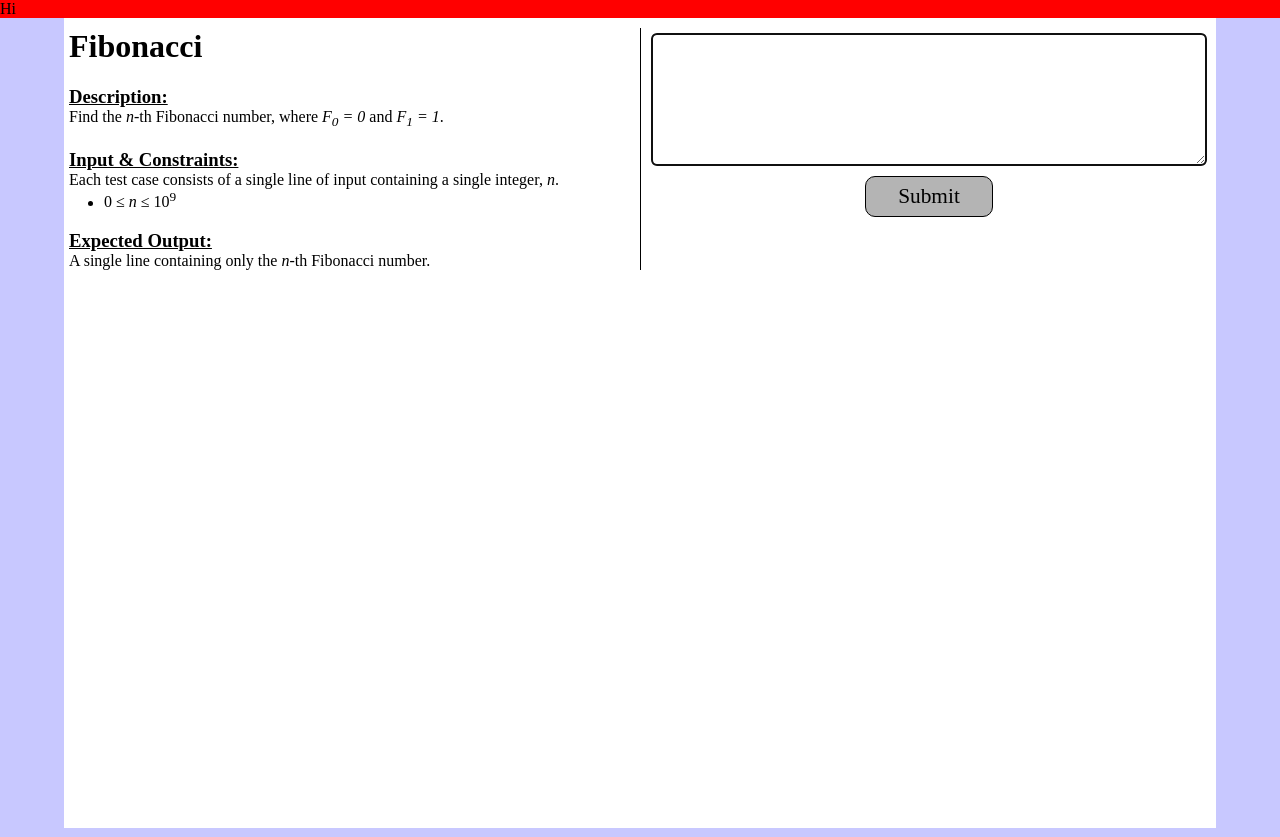
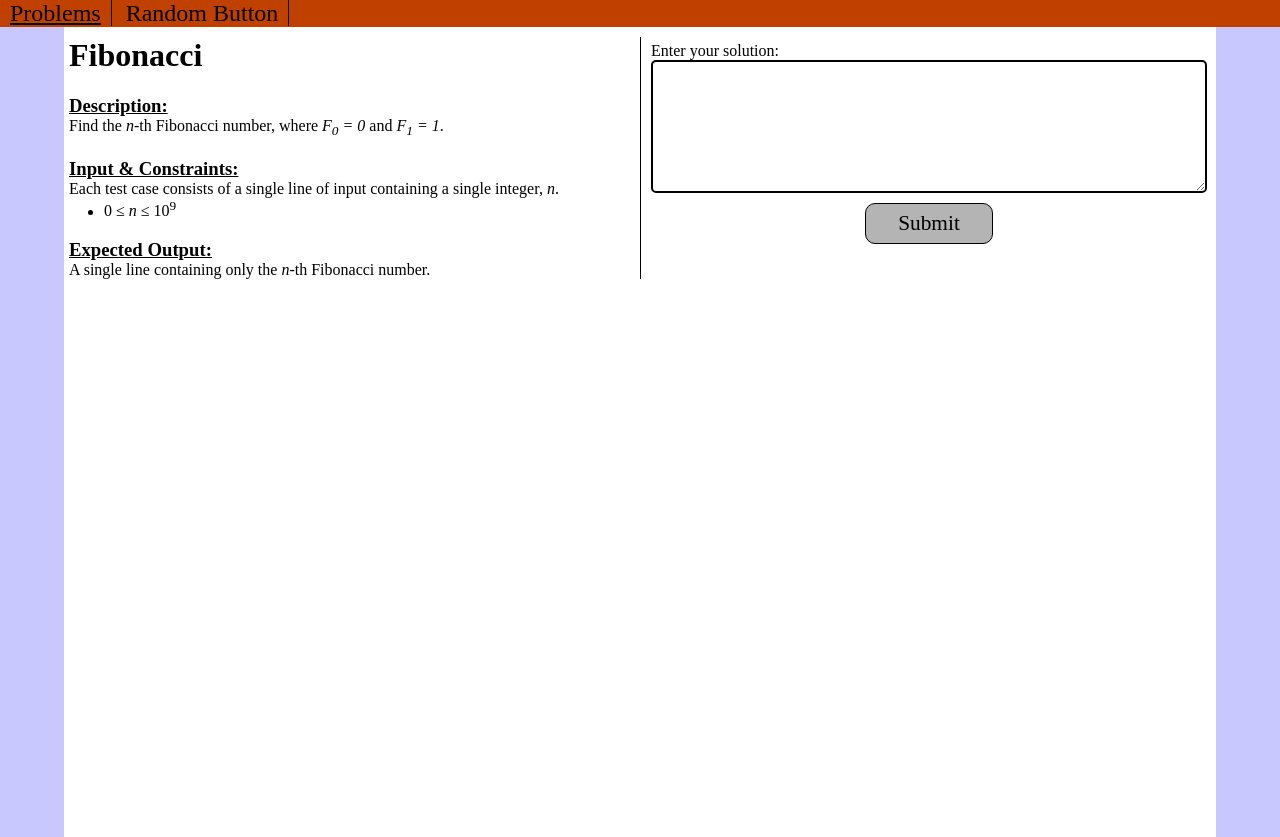
Before and after one commit to Jashaszun/codecomplete, a plain HTML site: page index.html in a window 1280 px wide. Both pictures are taken after a click on the element "Submit". Drawn offline with nearby package versions, Linux system fonts and the light colour scheme.

Commit message:
Added a header while maintaining total page height.

```diff
--- a/index.html
+++ b/index.html
@@ -1,8 +1,15 @@
 <meta http-equiv="Content-Type" content="text/html"; charset="UTF-8" />
 <title>Code Complete</title>
-<head><link href="style.css" rel="stylesheet" type="text/css"/></head>
+<head>
+  <link href="style.css" rel="stylesheet" type="text/css"/>
+  <script src="http://ajax.googleapis.com/ajax/libs/jquery/1.4.3/jquery.min.js"></script>
+  <script src="index.js"></script>
+</head>
 <body>
-  <div id="header-div">Hi</div>
+  <div id="header-div">
+    <div class="header-button">Problems</div>
+    <div class="header-button">Random Button</div>
+  </div>
   <div id="content-div">
     <div id="problem-description-div">
       <h1>Fibonacci</h1>
@@ -18,9 +25,10 @@
     </div>
     <div id="problem-submission-div">
       <div id="problem-submission-inner-div">
+        Enter your solution:
         <textarea id="code-textarea"></textarea>
         <div></div>
-        <div id="submit-div" onclick="javascript:alert('You clicked Submit!')">
+        <div id="submit-div" onclick="javascript:submitClicked();">
           Submit
         </div>
       </div>
--- /dev/null
+++ b/index.js
@@ -0,0 +1,18 @@
+function updateContentDivHeight()
+{
+    $('#content-div').height(
+        $(window).height() -
+        $('#header-div').height() -
+	parseInt($('#content-div').css('padding-top')));
+}
+
+$(document).ready(function()
+{
+    updateContentDivHeight();
+    $(window).resize(updateContentDivHeight);
+});
+
+function submitClicked()
+{
+    alert("You clicked Submit!");
+}
--- a/style.css
+++ b/style.css
@@ -5,8 +5,20 @@ body
 }
 #header-div
 {
-    background-color: red;
+    background-color: rgb(192, 64, 0);
     width: 100%;
+}
+.header-button
+{
+    font-size: 1.5em;
+    border-right: 1px solid black;
+    padding-left: 10px;
+    padding-right: 10px;
+    display: inline;
+}
+.header-button:hover
+{
+    text-decoration: underline;
 }
 #content-div
 {
@@ -28,8 +40,6 @@ body
 #problem-submission-div
 {
     position: relative;
-//    left: 50%;
-//    width: 50%;
     left: 0%;
     width: 50%;
     margin-left: 50%;
@@ -42,10 +52,6 @@ h1
 }
 #submit-div
 {
-//    margin-top: 10px;
-//    display: block;
-//    position: absolute;
-//    top: 0%;
     width: 20%;
     margin-left: auto;
     margin-right: auto;
```
